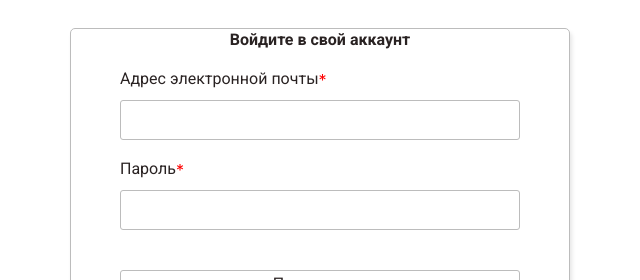
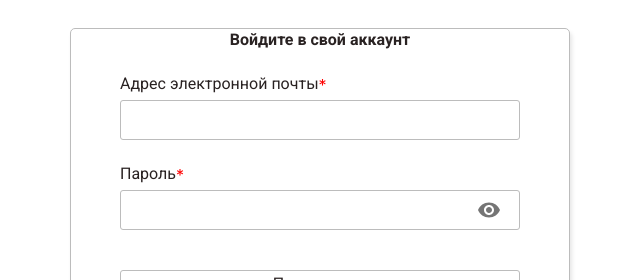
Before and after one commit to KonstantinShilkov/alpha-core, a React (Create React App) app: page /login in a window 1280 px wide. Shown: the part 167-447 px from the top of the page, without its empty margins (320-960 px from the left). Built offline with nearby package versions, Linux system fonts and the light colour scheme.

Commit message:
Login page , final visual stucture, test submit object, without API communication

```diff
--- a/src/pages/Help.js
+++ b/src/pages/Help.js
@@ -1,5 +1,5 @@
 const Help = () => {
-  return <div>Help Page in case of Login Failed</div>;
+  return <div>Help page in case wrong password or another issue</div>;
 };
 
 export default Help;
--- a/src/pages/login/Login.jsx
+++ b/src/pages/login/Login.jsx
@@ -1,13 +1,14 @@
 import s from "./Login.module.css";
 import logo from "../../assets/logo.jpg";
-// import Input from "@mui/joy/Input";
 import { useForm } from "react-hook-form";
 import { useState } from "react";
 import { NavLink } from "react-router-dom";
-// import InputAdornment from "@mui/material/InputAdornment";
-// import IconButton from "@mui/material/IconButton";
-// import Visibility from "@mui/icons-material/Visibility";
-// import VisibilityOff from "@mui/icons-material/VisibilityOff";
+import IconButton from "@mui/material/IconButton";
+
+import InputAdornment from "@mui/material/InputAdornment";
+import Visibility from "@mui/icons-material/Visibility";
+import VisibilityOff from "@mui/icons-material/VisibilityOff";
+import Input from "@mui/material/Input";
 
 const Login = () => {
   const { register, handleSubmit } = useForm();
@@ -35,15 +36,16 @@ const Login = () => {
               <span className={s.loginTextStar}>*</span>
             </div>
             <div>
-              <input
+              <Input
+                type="email"
+                className={s.loginInput}
                 {...register("email", {
                   required: "Email is Required",
                   minLength: {
                     message: "Any error",
                   },
                 })}
-                type="email"
-                className={s.loginInput}
+                disableUnderline
               />
             </div>
           </div>
@@ -53,7 +55,23 @@ const Login = () => {
               <span className={s.passwordTextStar}>*</span>
             </div>
             <div>
-              <input
+              <Input
+                className={s.passwordInput}
+                type={showPassword ? "text" : "password"}
+                endAdornment={
+                  <InputAdornment position="end">
+                    <IconButton
+                      aria-label={
+                        showPassword
+                          ? "hide the password"
+                          : "display the password"
+                      }
+                      onClick={handleClickShowPassword}
+                    >
+                      {showPassword ? <VisibilityOff /> : <Visibility />}
+                    </IconButton>
+                  </InputAdornment>
+                }
                 {...register("password", {
                   required: "Password is Required",
                   minLength: {
@@ -61,8 +79,12 @@ const Login = () => {
                     message: "Min length 6",
                   },
                 })}
-                type={showPassword ? "text" : "password"}
-                className={s.passwordInput}
+                disableUnderline
+                sx={{
+                  backgroundColor: "#ffffff",
+                  borderRadius: "3px",
+                  border: "1px solid #bcbcbc",
+                }}
               />
             </div>
           </div>
--- a/src/pages/login/Login.module.css
+++ b/src/pages/login/Login.module.css
@@ -49,6 +49,7 @@
   display: flex;
   width: 400px;
   height: 30px;
+  align-items: center;
   margin-top: 20px;
 }
 
@@ -96,6 +97,7 @@
   display: flex;
   width: 400px;
   height: 30px;
+  align-items: center;
 }
 
 .passwordText {
@@ -118,8 +120,8 @@
   width: 400px;
   height: 40px;
   box-sizing: border-box;
-  border-radius: 3px;
-  border: 1px solid #bcbcbc;
+  /* border-radius: 3px; */
+  /* border: 1px solid #bcbcbc; */
   /* //styleName: Font 1; */
   font-family: "Roboto";
   font-size: 16px;
@@ -146,6 +148,13 @@
   margin-top: 40px;
 }
 
+.button:hover {
+  background-color: #f6f6f6;
+}
+
+.button:active {
+  background-color: #f0f0f0;
+}
 .questionBox {
   display: flex;
   justify-content: center;
```
